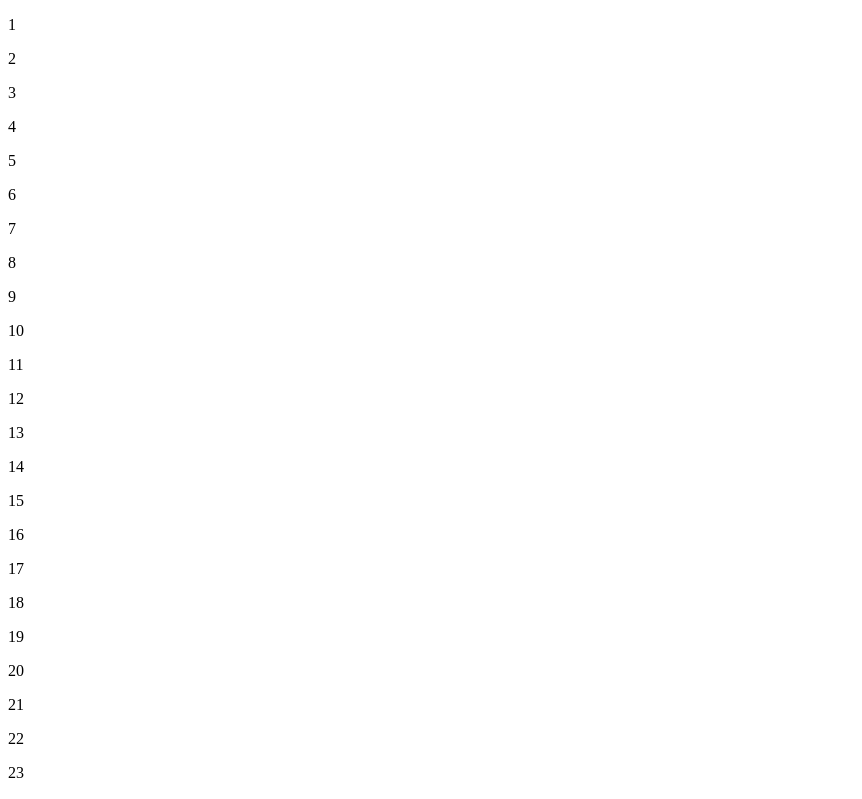
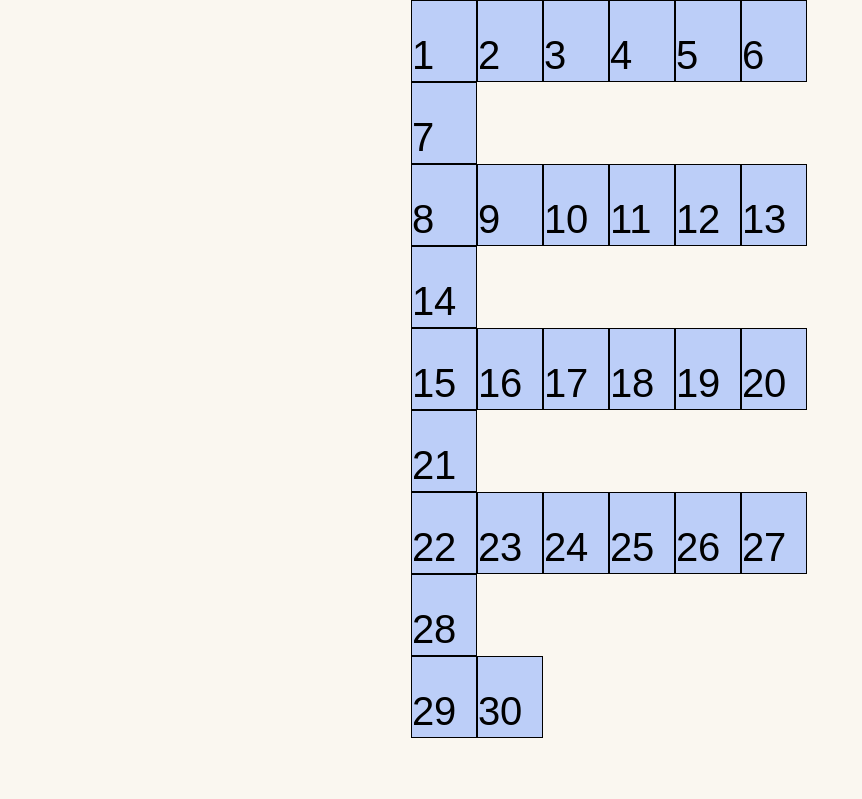
Before and after one commit to Erik-TS/Calendar, a Next.js app: page / in a window 1280 px wide. Shown: the top 799 px of the page, without its empty margins (0-862 px from the left). Built offline with nearby package versions, Linux system fonts and the light colour scheme.

Commit message:
Create css modules: global, week, day.

```diff
--- /dev/null
+++ b/css/day.module.css
@@ -0,0 +1,15 @@
+.day{
+    background-color: #BCCEF8;
+    display: inline-block;
+    width: 5vw;
+    height: 10vh;
+    border: 1px solid black;
+}
+
+.day p{
+    font-family: Arial, Helvetica, sans-serif;
+    font-size: 2.5rem;
+    width: 1vw;
+    margin: 0;
+    padding-top: 2rem;
+}
--- /dev/null
+++ b/css/global.css
@@ -0,0 +1,6 @@
+body{
+    margin: 0;
+    background-color: #FAF7F0;
+    display: flex;
+    justify-content: center;
+}
--- /dev/null
+++ b/css/week.module.css
@@ -0,0 +1,4 @@
+.week{
+    display: block;
+    width: 35.8vw;
+}
--- a/pages/_app.js
+++ b/pages/_app.js
@@ -1,3 +1,5 @@
+import '../css/global.css'
+
 export default function MyApp({ Component, pageProps }) {
     return <Component {...pageProps} />
 }
--- a/pages/day.tsx
+++ b/pages/day.tsx
@@ -1,6 +1,8 @@
-export default function Day(props){
+import styles from '../css/day.module.css'
+
+export default function Day(props: {number: number}){
     return(
-        <div className={'day'}>
+        <div className={styles.day}>
             <p>{props.number}</p>
         </div>
     )
--- a/pages/week.tsx
+++ b/pages/week.tsx
@@ -1,10 +1,11 @@
 import Day from "./day"
 import * as calendar from './calendar'
+import styles from '../css/week.module.css'
 
 export default function Week(props: { days: Array<calendar.Day>}) {
 
     return (
-        <div className={'week'}>
+        <div className={styles.week}>
             {props.days.map((value: calendar.Day, index: number) => {
                 if (index < 7) {
                     return (
```
